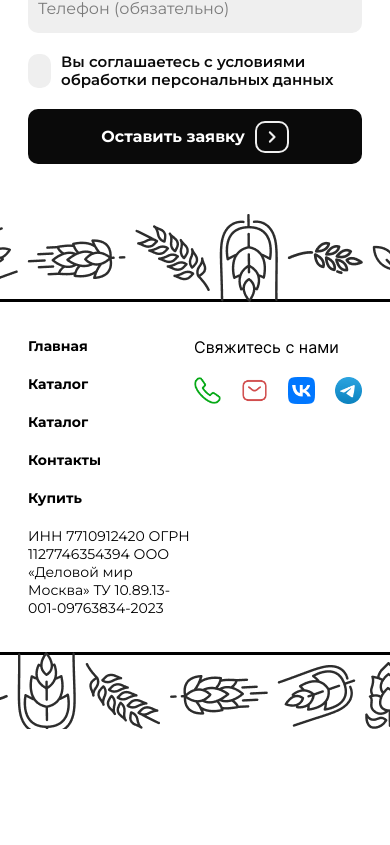
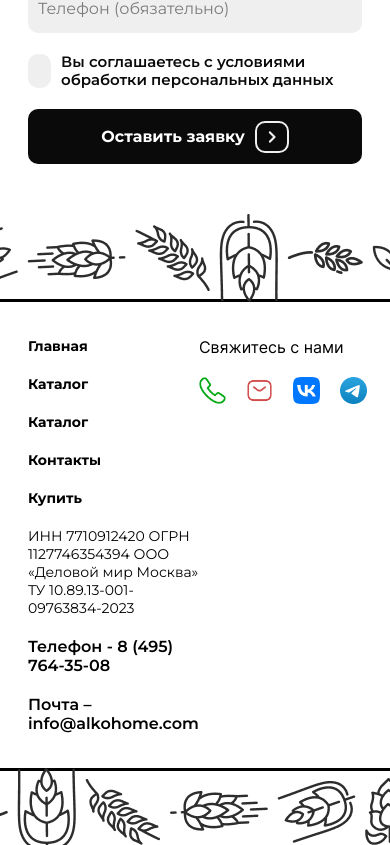
Before and after one commit to Mohammadxoja2005/alkohome, a React (Create React App) app: page / in a window 390 px wide. Shown: the part 4092-4937 px from the top of the page. Before the commit the page ends 4821 px from the top, so only its background shows below. Built offline with nearby package versions, Linux system fonts and the light colour scheme.

Commit message:
phone and email to footer

```diff
--- a/src/layouts/footer/index.module.scss
+++ b/src/layouts/footer/index.module.scss
@@ -37,6 +37,12 @@
   font-weight: 500;
   font-size: 14px;
   font-family: montserrat-regular;
+}
+
+.footer_document_for_contact {
+  font-weight: 500;
+  font-size: 16px;
+  font-family: montserrat-semibold;
 }
 
 .footer_contact {
--- a/src/layouts/footer/index.tsx
+++ b/src/layouts/footer/index.tsx
@@ -29,6 +29,9 @@ const FOOTER: FC = () => {
                         </nav>
                         <p className={styles.footer_document}>ИНН 7710912420   ОГРН 1127746354394   ООО «Деловой мир Москва»
                             ТУ 10.89.13-001-09763834-2023</p>
+                        <p className={styles.footer_document_for_contact}>Телефон  - 8 (495) 764-35-08  </p>
+                        <p className={styles.footer_document_for_contact}> Почта – info@alkohome.com </p>
+
                     </div>
 
                     <div className={styles.footer_contact}>
```
